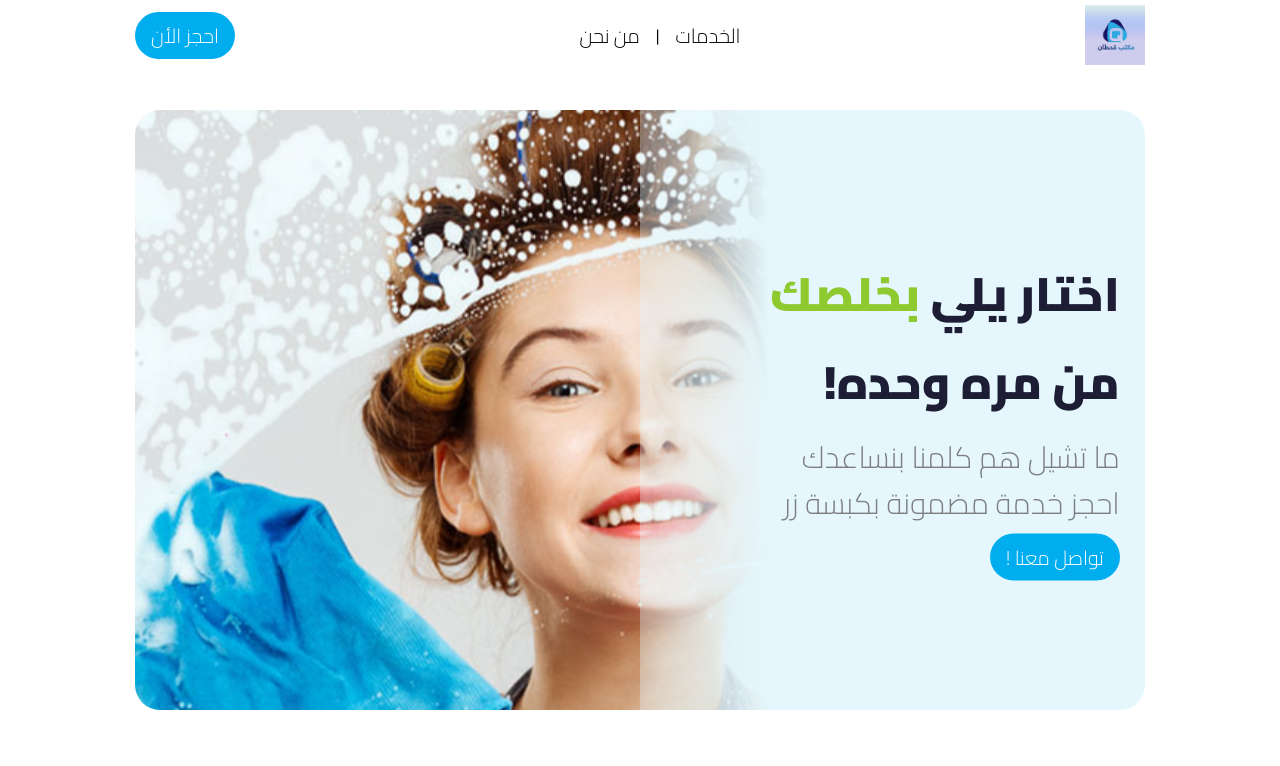
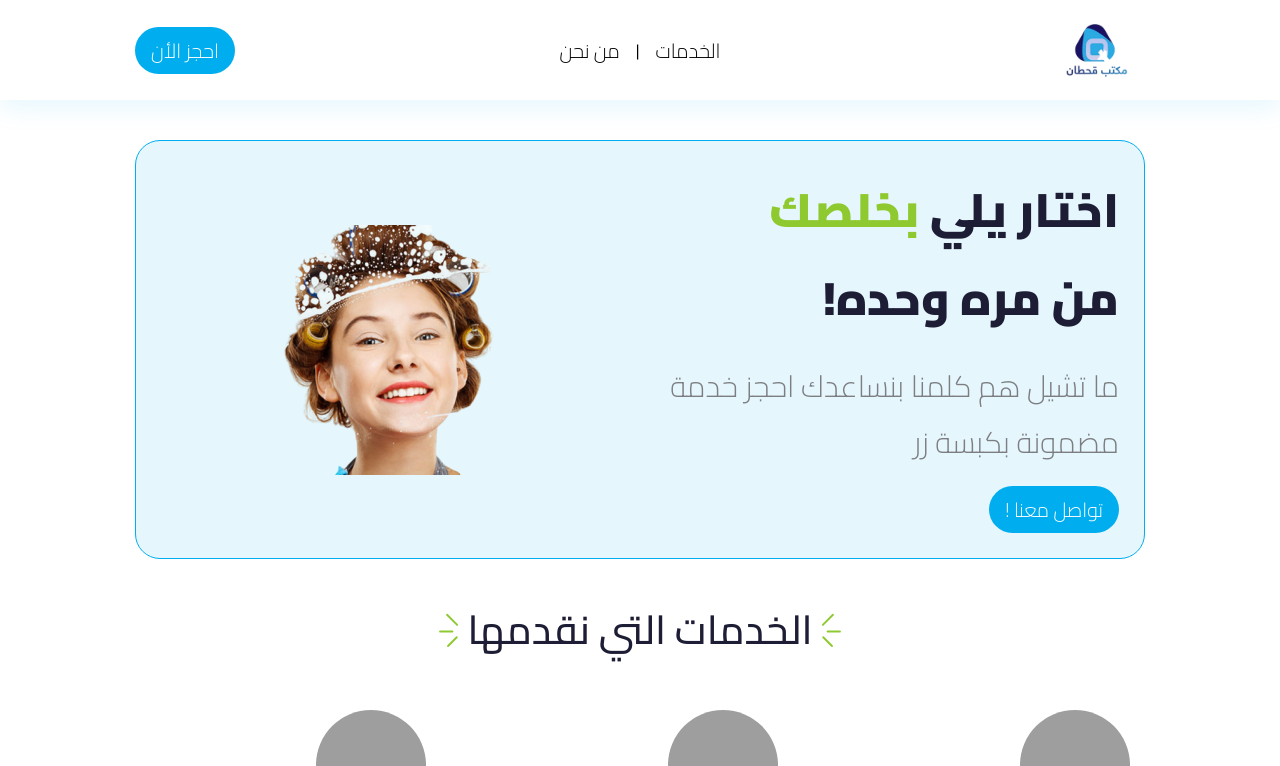
Before and after one commit to mo7amedehab97/Qahttan, a React (Vite) app: page / in a window 1280 px wide. Shown: the top 766 px of the page. Built offline with nearby package versions, Linux system fonts and the light colour scheme; grey boxes are pictures that could not be loaded.

Commit message:
header + banner responsive

```diff
--- a/src/Components/Banner/Banner.jsx
+++ b/src/Components/Banner/Banner.jsx
@@ -1,12 +1,12 @@
 import "./index.css";
 import bannerBackground1 from "../../assets/Rectangle 1.svg";
 import bannerBackground2 from "../../assets/image 2.svg";
+import bannerBackground3 from "../../assets/image_2-removebg-preview.png";
 const Banner = () => {
   return (
     <section className="banner_container">
-      <article className="banner_background">
-        <img src={bannerBackground2} loading="lazy" alt="banner background " />
-        <img src={bannerBackground1} loading="lazy" alt="banner background " />
+
+      <article className="banner_background_mobile">
         <div className="nav_details">
           <h1>
             اختار يلي <span> بخلصك</span> <br />
@@ -16,6 +16,9 @@ const Banner = () => {
           <p>ما تشيل هم كلمنا بنساعدك احجز خدمة مضمونة بكبسة زر</p>
           <button>تواصل معنا !</button>
         </div>
+        <div className="nav_image">
+          <img src={bannerBackground3} alt="" />
+        </div>
       </article>
     </section>
   );
--- a/src/Components/Banner/index.css
+++ b/src/Components/Banner/index.css
@@ -1,39 +1,34 @@
 .banner_container {
   padding: 40px 135px;
 }
-
-.banner_background {
+.banner_background_mobile {
   width: 100%;
-  position: relative;
-}
-.banner_background img:nth-child(1) {
-  width: 100%;
-  height: 75vh;
-  object-fit: fill;
+  padding: 25px;
   border-radius: 25px;
-}
-.banner_background img:nth-child(2) {
-  width: 50%;
-  height: 75vh;
-  object-fit: cover;
-  border-top-right-radius: 25px;
-  border-bottom-right-radius: 25px;
-}
-.banner_background img:nth-child(2) {
-  position: absolute;
-  right: 0;
-  top: 0;
+  background-color: var(--background);
+  display: flex;
+  justify-content: space-between;
+  border: 1px solid var(--main);
 }
 .nav_details {
-  position: absolute;
-  right: 2.5%;
-  top: 50%;
-  transform: translateY(-50%);
+  width: calc(100% / 2);
   display: flex;
   justify-content: center;
   flex-direction: column;
   align-items: flex-start;
-  gap: 8px;
+  gap: 16px;
+}
+.nav_image {
+  width: calc(100% / 2);
+
+  display: flex;
+  justify-content: center;
+  align-items: center;
+}
+.nav_image img {
+  width: 350px;
+  height: 250px;
+  object-fit: cover;
 }
 .nav_details h1 {
   color: var(--text_color1);
@@ -44,11 +39,8 @@
 .nav_details p {
   font-weight: 300;
   font-size: 30px;
-  line-height: 46px;
   color: var(--text_color4);
-  max-width: 55%;
 }
-
 .nav_details button {
   border-radius: 25px;
   padding: 8px 16px;
@@ -61,28 +53,32 @@
   text-align: center;
   cursor: pointer;
 }
-@media (max-width: 1000px) {
+
+@media (max-width: 1090px) {
   .banner_container {
     padding: 40px 35px;
   }
-/*
-  .banner_background {
-    border: 1px solid green;
-    display: flex;
-    flex-direction: column;
+}
+
+@media (max-width: 1000px) {
+  .nav_details p {
+    font-size: 25px;
+    text-align: center;
+  }
+}
+@media (max-width: 600px) {
+  .banner_container {
+    padding: 40px 20px;
+  }
+  .nav_image {
+    display: none;
+  }
+  .nav_details {
     justify-content: center;
     align-items: center;
+    width: 100%;
   }
-  .banner_background img:nth-child(2) {
-    display: none;
+  .nav_details p {
+    text-align: center;
   }
-  .banner_background {
-    display: flex;
-    flex-direction: column;
-    justify-content: center;
-    align-items: center;
-    border: 1px solid red;
-  }
-  .banner_background img:nth-child(1) {
-  } */
 }
--- a/src/Components/Footer/Footer.jsx
+++ b/src/Components/Footer/Footer.jsx
@@ -1,6 +1,6 @@
 import React from "react";
 import "./index.css";
-import Logo from "../../assets/logo-min (1).jpeg";
+import Logo from "../../assets/logo-min (1).png";
 const Footer = () => {
   return (
     <footer className="footer_container">
--- a/src/Components/Navbar/Navbar.jsx
+++ b/src/Components/Navbar/Navbar.jsx
@@ -1,10 +1,10 @@
 import "./index.css";
-import Logo from "../../assets/logo-min (1).jpeg";
+import Logo from "../../assets/logo-min (1).png";
 const Navbar = () => {
   return (
     <nav>
       <div className="logo_container">
-        <img src={Logo} alt="Qahtan logo" width={60} height={60} />
+        <img src={Logo} alt="Qahtan logo" width={100} height={100} />
       </div>
       <div className="nav_links">
         <a href="#services">الخدمات</a>|<a href="#about">من نحن</a>
--- a/src/Components/Navbar/index.css
+++ b/src/Components/Navbar/index.css
@@ -1,8 +1,15 @@
 nav {
-  padding: 5px 135px;
+  padding: 0 135px;
   display: flex;
   justify-content: space-between;
   align-items: center;
+  box-shadow: 0px 8px 24px rgba(0, 173, 238, 0.1);
+  position: sticky;
+  z-index: 9999;
+  background-color: #fff;
+  width: 100%;
+  top: 0;
+  right: 0;
 }
 .logo_container {
   display: flex;
@@ -37,3 +44,22 @@ nav {
   text-align: center;
   cursor: pointer;
 }
+@media (max-width: 1090px) {
+  nav {
+    padding: 0 35px;
+  }
+}
+
+@media (max-width: 600px) {
+  nav {
+    padding: 0 20px;
+  }
+  .nav_links {
+    display: none;
+  }
+  .nav_btn button {
+    border-radius: 25px;
+    padding: 4px 12px;
+    font-size: 16px;
+  }
+}
```
Also changed, not shown: src/assets/image_2-removebg-preview.png (added), src/assets/logo-min (1).png (added).
